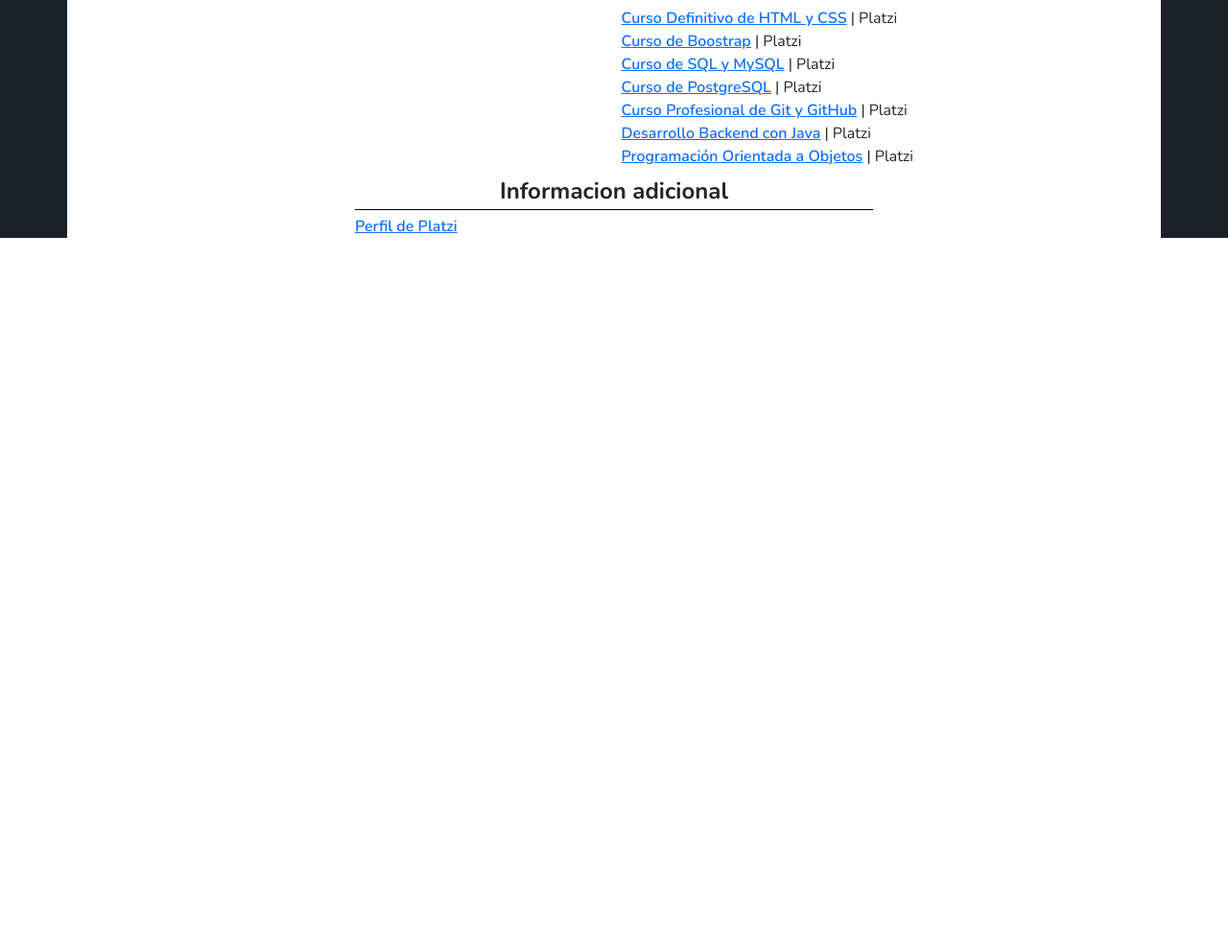
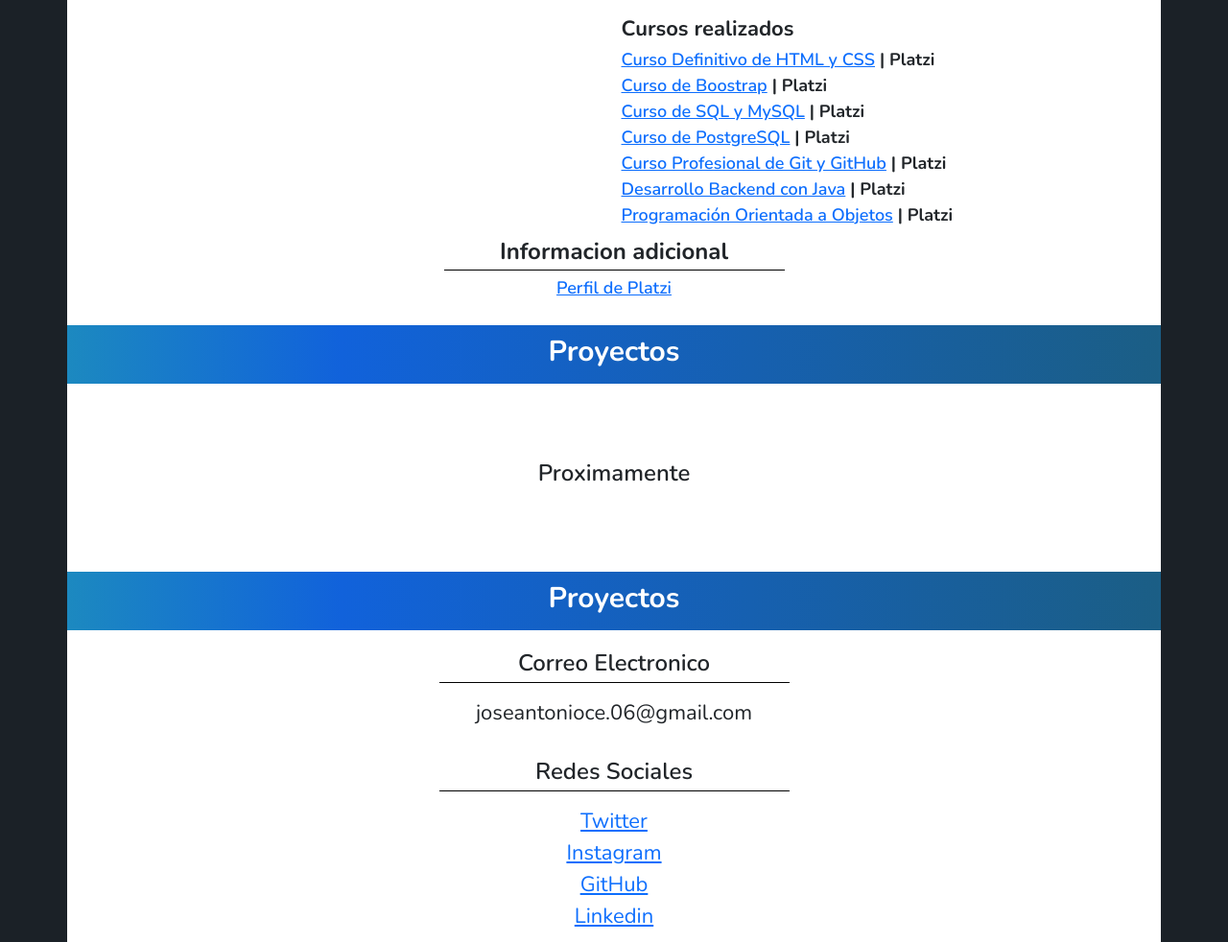
Before and after one commit to joseantonioce05/curriculum, a plain HTML site: page index.html in a window 1280 px wide. Shown: the part 1057-2039 px from the top of the page at 96% size. Before the commit the page ends 1305 px from the top, so only its background shows below. Drawn offline with nearby package versions, Linux system fonts and the light colour scheme.

Commit message:
Zona de projectos hechas, Zona de Contacto hecha y completada.

```diff
--- a/css/styles.css
+++ b/css/styles.css
@@ -107,7 +107,8 @@ html {
     font-weight: 600;
 }
 .curriculum-education {
-    font-size: 1.6rem;
+    font-size: 1.8rem;
+    font-weight: 700;
 }
 .curriculum-education h4 {
     padding-top: 10px;
@@ -115,10 +116,42 @@ html {
     font-weight: 700;
 }
 .curriculum-education p {
-    font-size: 1.6rem;
+    font-size: 1.8rem;
     font-weight: 600;
 }
 .curriculum-education a, .curriculum-info a {
-    font-size: 1.6rem;
+    font-size: 1.8rem;
     font-weight: 600;
 }
+.curriculum-info {
+    padding-bottom: 25px;
+    text-align: center;
+}
+/* Proyectos */
+.projects {
+    background: white;
+}
+.projects-content {
+    padding: 75px 0;
+    font-size: 2.4rem;
+    font-weight: 600;
+}
+
+/* Contact */
+.contact {
+    background: white;
+}
+.contact-email, .contact-social {
+    padding-top: 20px;
+    text-align: center;
+}
+.contact-email h3, .contact-social h3 {
+    padding-bottom: 5px;
+    font-size: 2.4rem;
+    font-weight: 600;
+    border-bottom: 1px solid black;
+}
+.contact-email p, .contact-social p{
+    padding-top: 10px;
+    font-size: 2.2rem;
+}
--- a/index.html
+++ b/index.html
@@ -26,7 +26,7 @@
                 <a class="nav-link active" aria-current="page" href="#">Inicio</a>
               </li>
               <li class="nav-item">
-                <a class="nav-link" href="#">Curriculum</a>
+                <a class="nav-link" href="#curriculum">Curriculum</a>
               </li>
               <li class="nav-item">
                 <a class="nav-link" href="#">Proyectos</a>
@@ -107,9 +107,47 @@
             <a href="https://platzi.com/p/josecorro/ruta/44-desarrollo-java/diploma/detalle/">Desarrollo Backend con Java</a> | Platzi <br/>
             <a href="https://platzi.com/p/josecorro/curso/1474-oop/diploma/detalle/">Programación Orientada a Objetos</a> | Platzi <br/>
           </div>
-          <div class="col-sm-12 col-lg-6 offset-lg-3 curriculum-info">
+          <div class="col-sm-12 col-lg-4 offset-lg-4 curriculum-info">
             <h3>Informacion adicional</h3>
             <a href="https://platzi.com/p/josecorro/">Perfil de Platzi</a>
+          </div>
+        </div>
+      </section>
+
+      <section class="container projects">
+        <div class="row separator-container ">
+          <div class="text-center separator-container--content">
+            <h2>Proyectos</h2>
+          </div>
+        </div>
+        <div class="row projects-content">
+          <div class="col-sm-12 text-center">
+            <p>Proximamente</p>
+          </div>
+        </div>
+      </section>
+
+      <section class="container contact">
+        <div class="row separator-container ">
+          <div class="text-center separator-container--content">
+            <h2>Proyectos</h2>
+          </div>
+        </div>
+        <div class="row contact-email">
+          <div class="col-sm-12 col-lg-4 offset-lg-4">
+            <h3>Correo Electronico</h3>
+            <p>joseantonioce.06@gmail.com</p>
+          </div>
+        </div>
+        <div class="row contact-social">
+          <div class="col-sm-12 col-lg-4 offset-lg-4">
+            <h3>Redes Sociales</h3>
+            <p>
+              <a href="https://twitter.com/joseantonioce05">Twitter</a> <br/>
+              <a href="https://www.instagram.com/joseantonioce.06/">Instagram</a> <br/>
+              <a href="https://github.com/joseantonioce05/">GitHub</a> <br/>
+              <a href="https://www.linkedin.com/in/joseantonioce05/">Linkedin</a> <br/>
+            </p>
           </div>
         </div>
       </section>
```
